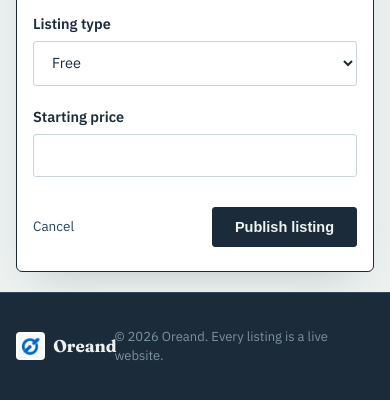
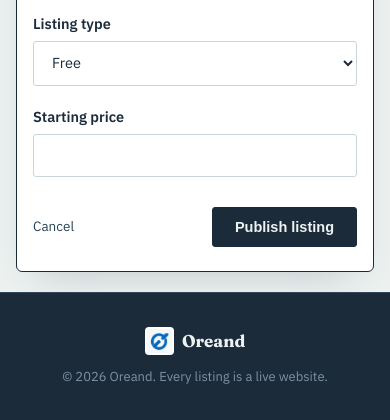
Before and after one commit to Mohitmodi000/oreand, a Django app: page /listing/add/ in a window 390 px wide. Shown: the part 792-1212 px from the top of the page. Run offline with Django 5.2, Linux system fonts and the light colour scheme; the visitor is signed in with stand-in values (Sample User, id 1); data that the repository does not hold is empty.

Commit message:
Fix: Resolve mobile footer alignment merge overlap

```diff
--- a/static/css/style.css
+++ b/static/css/style.css
@@ -1229,6 +1229,12 @@ footer .logo .mark {
     padding: 0 16px;
   }
 
+  footer .wrap {
+    flex-direction: column;
+    gap: 12px;
+    text-align: center;
+  }
+
   .listing-grid {
     grid-template-columns: 1fr;
   }
```
